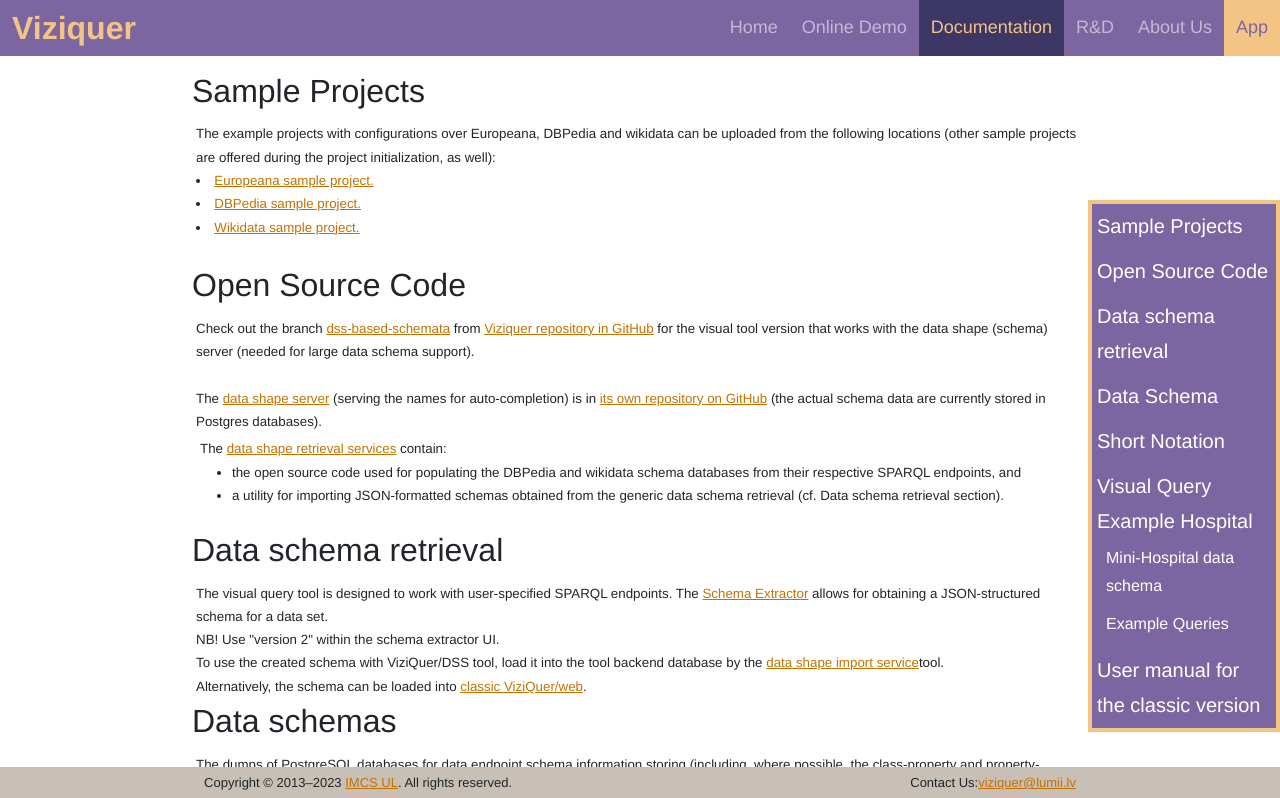
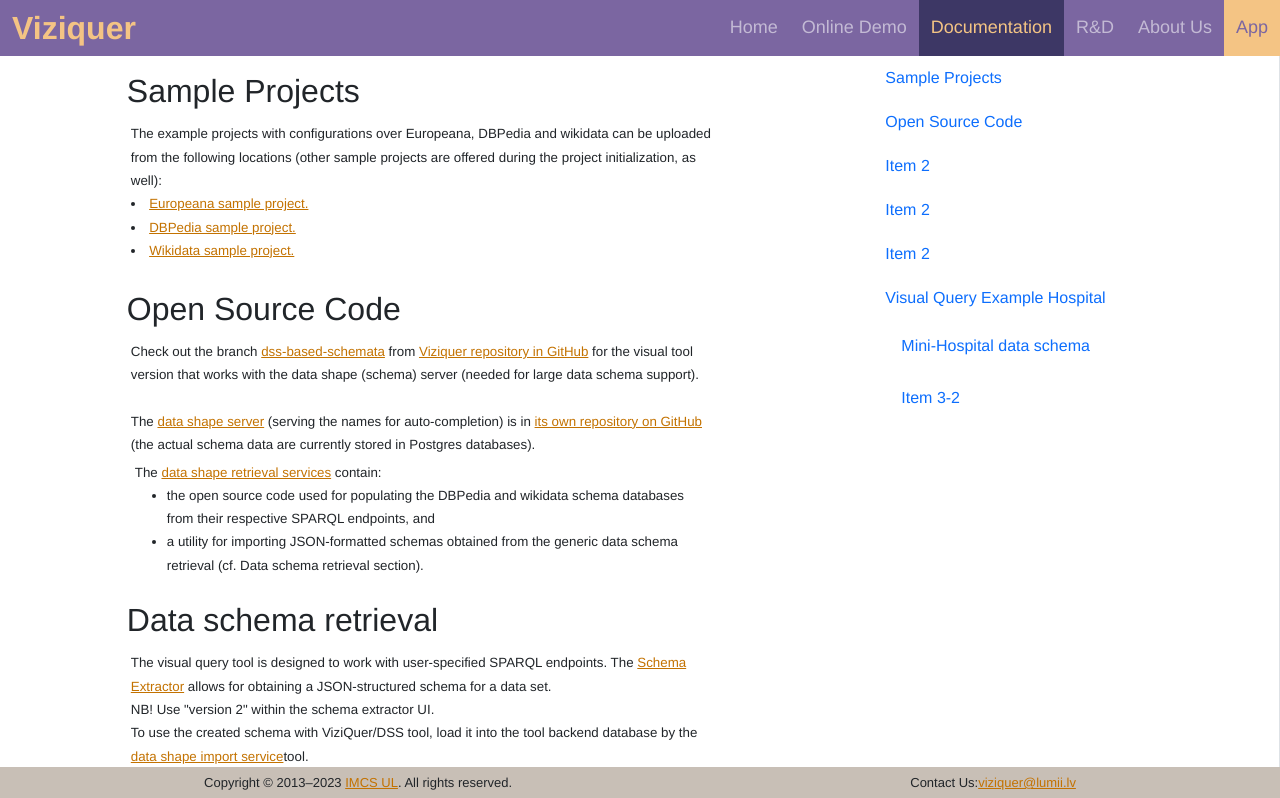
Before and after one commit to peppermint25/ViziQuer, an Angular app: page /documentation in a window 1280 px wide. Shown: the top 798 px of the page. Built offline with nearby package versions, Linux system fonts and the light colour scheme.

Commit message:
Addding a sidenavbar to documentation

```diff
--- a/src/app/documentation/documentation.component.html
+++ b/src/app/documentation/documentation.component.html
@@ -1,4 +1,8 @@
-<div class="component">
+
+
+<div class="row">
+  <div class="col-8">
+    <div data-bs-targer="#navbar" data-bs-spy="scroll" data-bs-smooth-scroll="true" class="component">
       <div class="component-element" id="sample-projects">
         <h2>Sample Projects</h2>
         <div>
@@ -250,7 +254,7 @@
           <img src="./assets/img/Hospital_example5.png">
         </div>
       </div>
-  <div class="component-element">
+      <div class="component-element" id="user-manual">
         <h2>User manual for the classic version</h2>
         <div>
           ViziQuer provides visual/diagrammatic environment for ontology-based data query definition and execution.
@@ -342,23 +346,43 @@
         </div>
       </div>
     </div>
-<div class="sidenav">
+
+  </div>
+
+  <div class="col-4">
+    <nav id="navbar" class="h-100 flex-column align-items-stretch pe-4 border-end">
+      <nav class="nav nav-pills flex-column">
+        <a class="nav-link" href="documentation#sample-projects">Sample Projects</a>
+        <a class="nav-link" href="documentation#open-source-code">Open Source Code</a>
+        <a class="nav-link" href="#item-2">Item 2</a>
+        <a class="nav-link" href="#item-2">Item 2</a>
+        <a class="nav-link" href="#item-2">Item 2</a>
+        <a class="nav-link" href="documentation#visual-query">Visual Query Example Hospital</a>
+        <nav class="nav nav-pills flex-column">
+          <a class="nav-link ms-3 my-1" href="documentation#hospital-schema">Mini-Hospital data schema</a>
+          <a class="nav-link ms-3 my-1" href="#item-3-2">Item 3-2</a>
+        </nav>
+      </nav>
+    </nav>
+  </div>
+</div>
+
+<!-- <div class="sidenav">
   <nav>
     <ul>
-    <li><a href="/documentation/#sample-projects">Sample Projects</a></li>
-    <li><a href="/documentation/#open-source-code">Open Source Code</a></li>
-    <li><a href="/documentation/#data-retrieval">Data schema retrieval</a></li>
-    <li><a href="/documentation/#data-schema">Data Schema</a></li>
-    <li><a href="/documentation/#short-notation">Short Notation</a></li>
+      <li><a href="/documentation#sample-projects">Sample Projects</a></li>
+      <li><a href="/documentation#open-source-code">Open Source Code</a></li>
+      <li><a href="/documentation#data-retrieval">Data schema retrieval</a></li>
+      <li><a href="/documentation#data-schema">Data Schema</a></li>
+      <li><a href="/documentation#short-notation">Short Notation</a></li>
       <li>
-      <a href="/documentation/#visual-query">Visual Query Example Hospital</a>
+        <a href="/documentation#visual-query">Visual Query Example Hospital</a>
         <ul>
-        <li><a href="/documentation/#hospital-schema">Mini-Hospital data schema</a></li>
-        <li><a href="/documentation/#example_queries">Example Queries</a></li>
+          <li><a href="/documentation#hospital-schema">Mini-Hospital data schema</a></li>
+          <li><a href="/documentation#example_queries">Example Queries</a></li>
         </ul>
       </li>
-    <li><a>User manual for the classic version</a></li>
+      <li><a href="/documentation#user-manual">User manual for the classic version</a></li>
     </ul>
   </nav>
-
-</div>
+</div> -->
```
Lines whose indentation alone changed are shown as unchanged.
